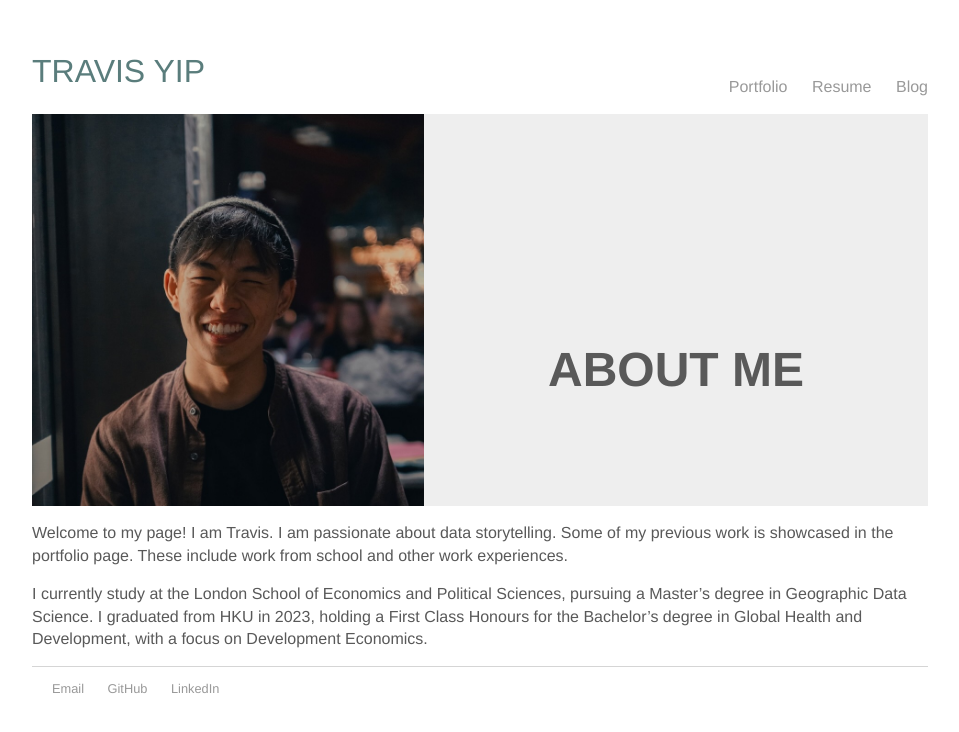
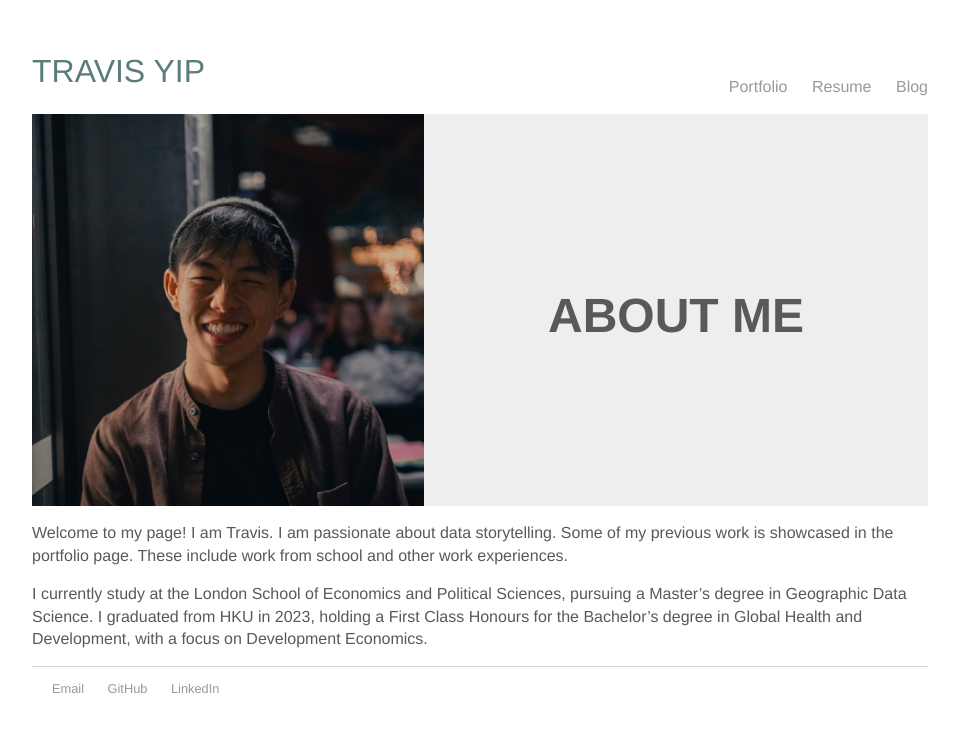
Before and after one commit to cwtravisyip/cwtravisyip.github.io, a Jekyll site: the page built from index.html, in a window 1280 px wide. Shown: the top 732 px of the page, without its empty margins (160-1119 px from the left). Built offline with Jekyll 4.4.1, drawn with Linux system fonts in a browser that asks for light colours.

Commit message:
Change heading margin

```diff
--- a/index.html
+++ b/index.html
@@ -8,7 +8,7 @@ title: Travis Yip
 			<img src="/images/profile_pic_square.jpeg" alt="Travis Yip">
 		</div>
 		<div class="grid__content-wrapper" style="background-color:#EEEEEE;align-items: center;justify-content: center">
-			<h1 style="font-size:3em;font-weight:bold;text-align:center;color:#595959;padding-top:50%">
+			<h1 style="font-size:3em;font-weight:bold;text-align:center;color:#595959;margin-top:45%">
 				ABOUT ME
 			</h1>
 		</div>
```
